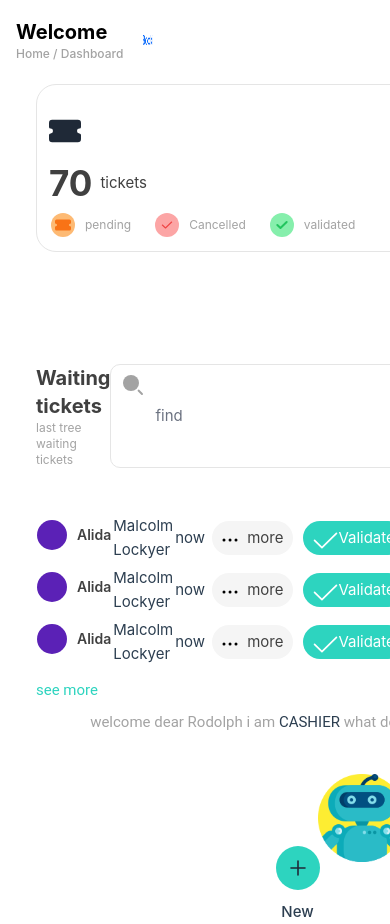
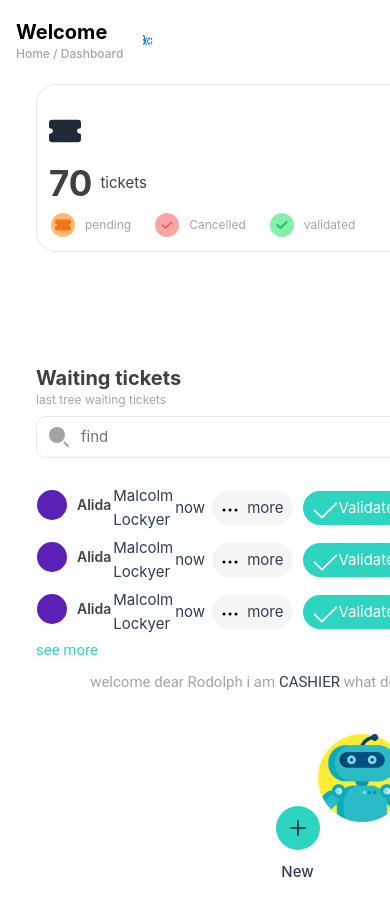
Before and after one commit to linkadaahir/PROJET_CASHIER, a Vue app: page /home in a window 390 px wide. Shown: the top 924 px of the page. After the commit the page ends 884 px from the top, so only its background shows below. Built offline with nearby package versions, Linux system fonts and the light colour scheme.

Commit message:
parametre de responsive de deshbord1

```diff
--- a/src/components/aside.vue
+++ b/src/components/aside.vue
@@ -41,7 +41,7 @@
             <div
               class="text-neutral-400 group-hover:text-teal-400 text-xl font-normal font-['Roboto']"
             >
-              <a href="http://localhost:5173/home2"
+              <a href="http://localhost:5174/home2"
                 >Tic<span class="disparition">kets</span></a
               >
             </div>
--- a/src/components/aside2.vue
+++ b/src/components/aside2.vue
@@ -19,7 +19,7 @@
           </svg>
 
           <div class="text-neutral-400 group-hover:text-teal-400 text-xl font-normal font-['Roboto']">
-            <a href="http://localhost:5173/home">Hom<span class="disparition">e</span></a>
+            <a href="http://localhost:5174/home">Hom<span class="disparition">e</span></a>
           </div>
         </div>
 
--- a/src/components/pageDasbord1_composant.vue
+++ b/src/components/pageDasbord1_composant.vue
@@ -1,8 +1,7 @@
 <template>
   <div class="pageDasbord1_composant">
-    <div class="flex items-stretch mb-2 w-full flex-col md:flex-row gap-4">
-      <div
-        class="rounded-[20px] border border-neutral-200 flex-col justify-between items-start gap-6.5 p-3 inline-flex mb-24">
+    <div class="flex  mb-2 w-full flex-col md:flex-row md:justify-around gap-4">
+      <div class="rounded-[20px] border border-neutral-200 flex-col justify-between items-start gap-6.5 p-3 inline-flex mb-24">
         <div class="flex-col justify-start items-start flex">
           <div class="mt-2.5 p-3 pl-0">
             <svg class="w-8 h-6 text-gray-800 dark:text-white" aria-hidden="true" xmlns="http://www.w3.org/2000/svg"
@@ -67,8 +66,9 @@
         </div>
       </div>
 
-      <div class="flex-col justify-between gap-2.5 inline-flex w-3/4">
-        <div class="inline-flex justify-between flex-row mb-6">
+      <div class="flex-col md:justify-end  flex md:w-4/5 ">
+
+        <div class="flex flex-col md:inline-flex md:justify-between md:flex-row mb-6" >
           <div class="flex-col justify-between items-start inline-flex">
             <div class="text-neutral-700 text-xl font-bold">
               Waiting tickets
@@ -78,7 +78,7 @@
             </div>
           </div>
 
-          <div class="rounded-[10px] border border-neutral-200 inline-flex">
+          <div class="rounded-[10px] border border-neutral-200 inline-flex mt-2 md:mt-0">
             <div class="flex mr-1">
               <div class="w-8 h-2 p-2">
                 <svg class="w-7 h-6 text-neutral-400 dark:text-white" aria-hidden="true"
@@ -90,7 +90,7 @@
                 </svg>
               </div>
               <input type="text" name="text" alt="name" id="find" placeholder="find"
-                class="text-stone-300 text-[15px] font-normal outline-none border-none" />
+                class="text-stone-300 text-[15px] font-normal outline-none border-none " />
             </div>
           </div>
         </div>
@@ -126,11 +126,14 @@
                             d="M2 0a1.5 1.5 0 1 1 0 3 1.5 1.5 0 0 1 0-3Zm6.041 0a1.5 1.5 0 1 1 0 3 1.5 1.5 0 0 1 0-3ZM14 0a1.5 1.5 0 1 1 0 3 1.5 1.5 0 0 1 0-3Z" />
                         </svg>
                       </div>
-                      <div class="text-neutral-700 text-[15px] font-normal choix">
-                        more
+                      <div class=" md:text-neutral-700 md:text-[15px] md:font-normal md:choix">
+                        <span>more</span>
+
                       </div>
                     </div>
                   </div>
+
+
                   <div class="px-2.5 py-[5px] bg-teal-400 rounded-[20px] justify-start items-center gap-[5px] flex">
                     <div class="w-5 h-5 relative">
                       <svg class="w-[25px] h-[25px] text-white dark:text-white" aria-hidden="true"
```
Also changed, not shown: 1 other file (tests, documents, lock files or other folders).
